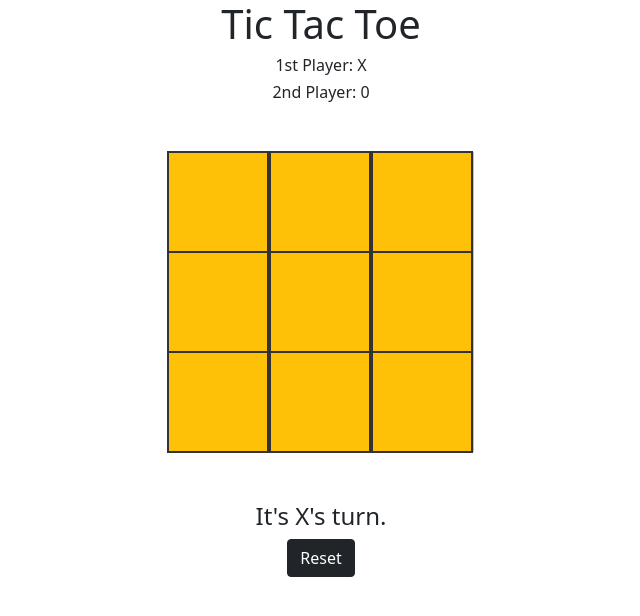
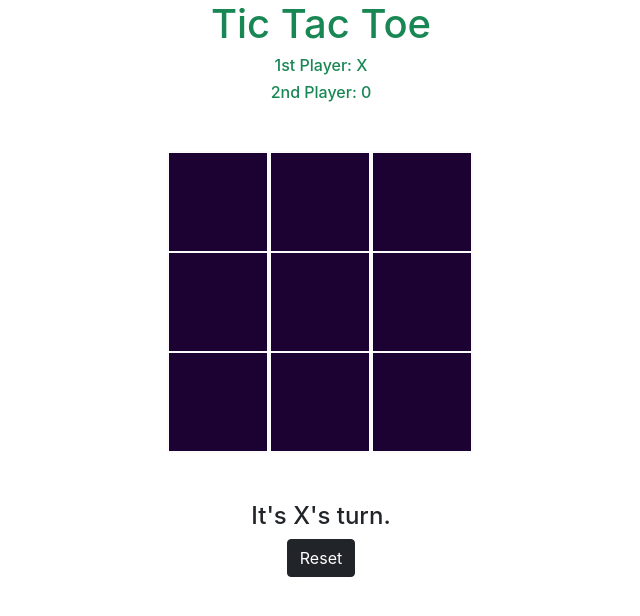
Before and after one commit to fahimahammed/tic-tac-toe, a plain HTML site: page index.html in a window 1280 px wide. Shown: the whole page, without its empty margins (319-959 px from the left). Drawn offline with nearby package versions, Linux system fonts and the light colour scheme.

Commit message:
style change

```diff
--- a/index.html
+++ b/index.html
@@ -11,13 +11,13 @@
     <title>Tic Tac Toe</title>
 </head>
 <body>
-    <section class="header text-center">
+    <section class="text-success text-center">
         <h1>Tic Tac Toe</h1>
         <h6>1st Player: X</h6>
         <h6>2nd Player: 0</h6>
     </section>
 
-    <section class="game-button bg-warning">
+    <section class="game-button">
         <div data-cell-index="0" class="cell text-center"></div>
         <div data-cell-index="1" class="cell text-center"></div>
         <div data-cell-index="2" class="cell text-center"></div>
--- a/style.css
+++ b/style.css
@@ -1,9 +1,14 @@
+body{
+    font-family: -apple-system, BlinkMacSystemFont, 'Segoe UI', Roboto, Oxygen, Ubuntu, Cantarell, 'Open Sans', 'Helvetica Neue', sans-serif;
+}
 .cell {
     font-family: "Permanent Marker", cursive;
     width: 100px;
     height: 100px;
-    box-shadow: 0 0 0 1px #333333;
-    border: 1px solid #333333;
+    box-shadow: 0 0 0 1px #fafafa;
+    border: 1px solid #fcfbfb;
+    background-color: rgb(27, 2, 51);
+    color: wheat;
     cursor: pointer;
     line-height: 100px;
     font-size: 60px;
```
